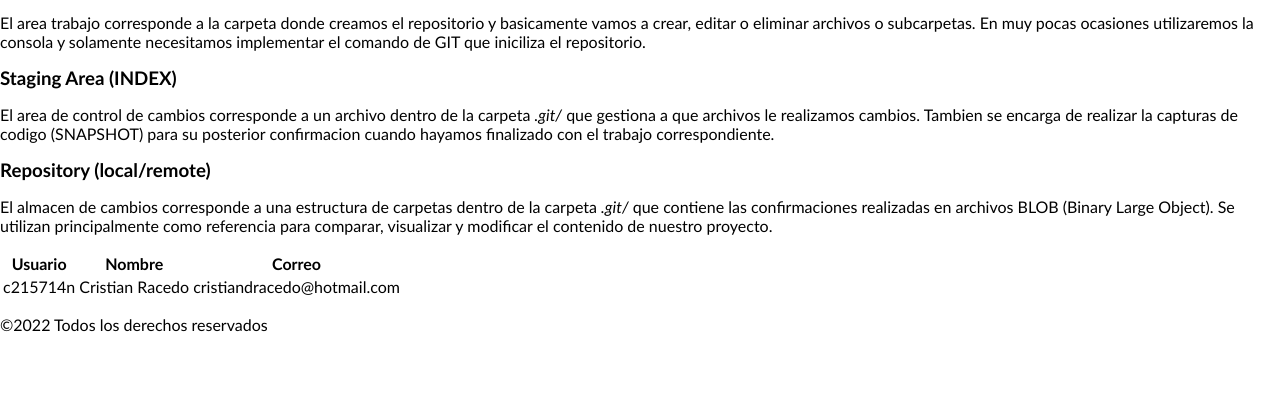
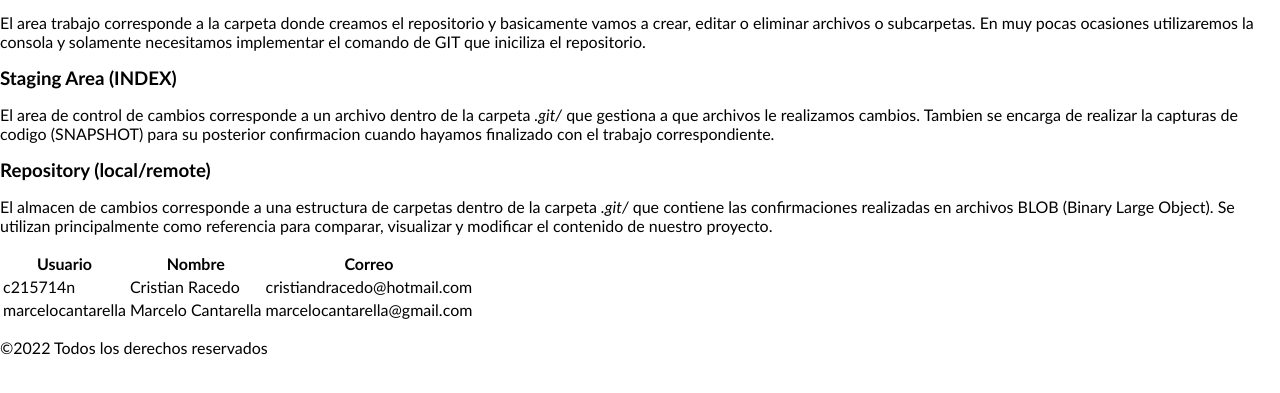
Before and after one commit to C215714N/git-mj14, a plain HTML site: page index.html in a window 1280 px wide. Shown: the part 147-540 px from the top of the page. Drawn offline with Linux system fonts and the light colour scheme.

Commit message:
Colaborador: Marcelo Cantarella

```diff
--- a/index.html
+++ b/index.html
@@ -63,6 +63,11 @@
                     <td>cristiandracedo@hotmail.com</td>
                 </tr>
                 <!-- Agregue sus datos aqui -->
+                <tr>
+                    <td>marcelocantarella</td>
+                    <td>Marcelo Cantarella</td>
+                    <td>marcelocantarella@gmail.com</td>
+                </tr>
             </tbody>
         </table>
         <p class="copy">&copy;2022 Todos los derechos reservados</p>
```
